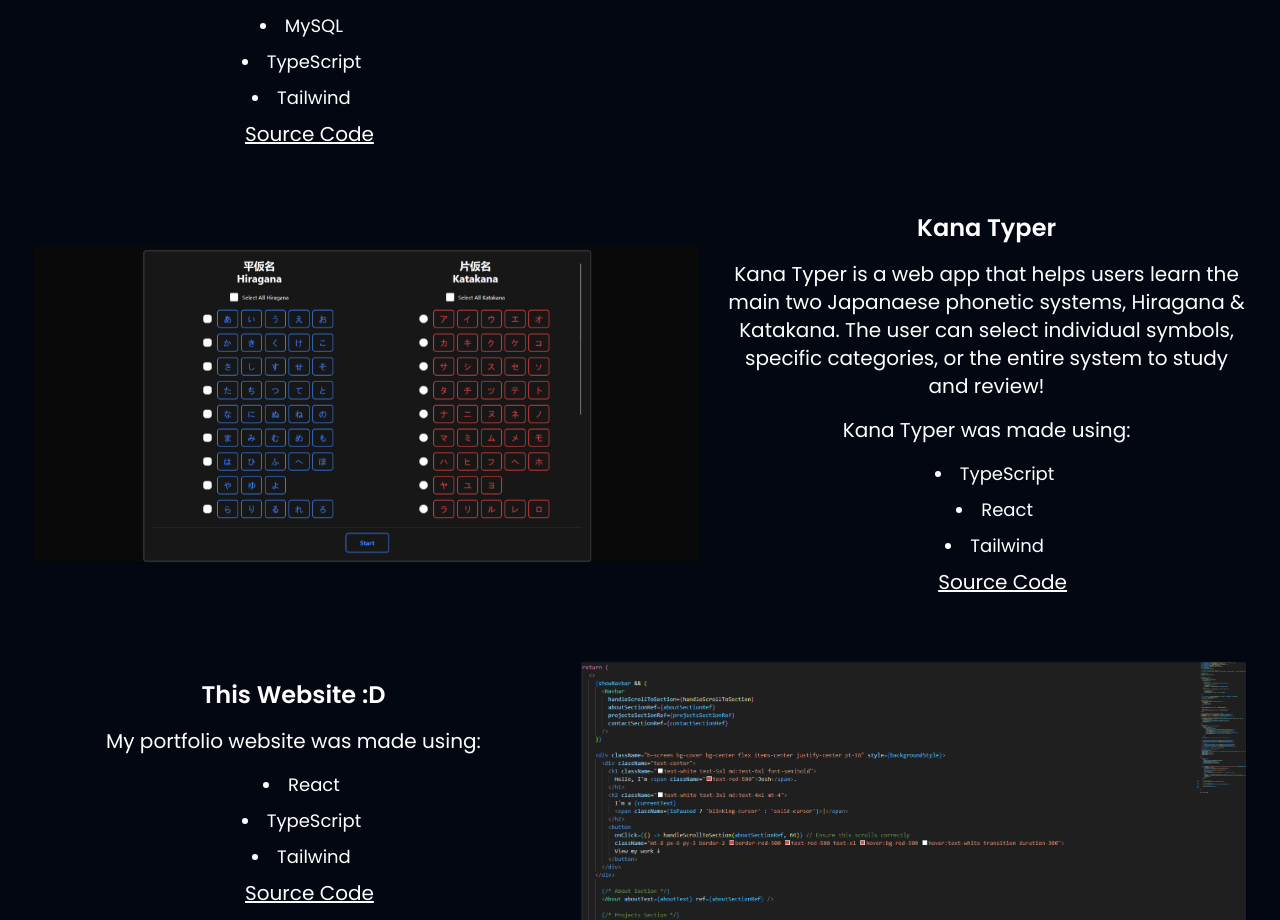
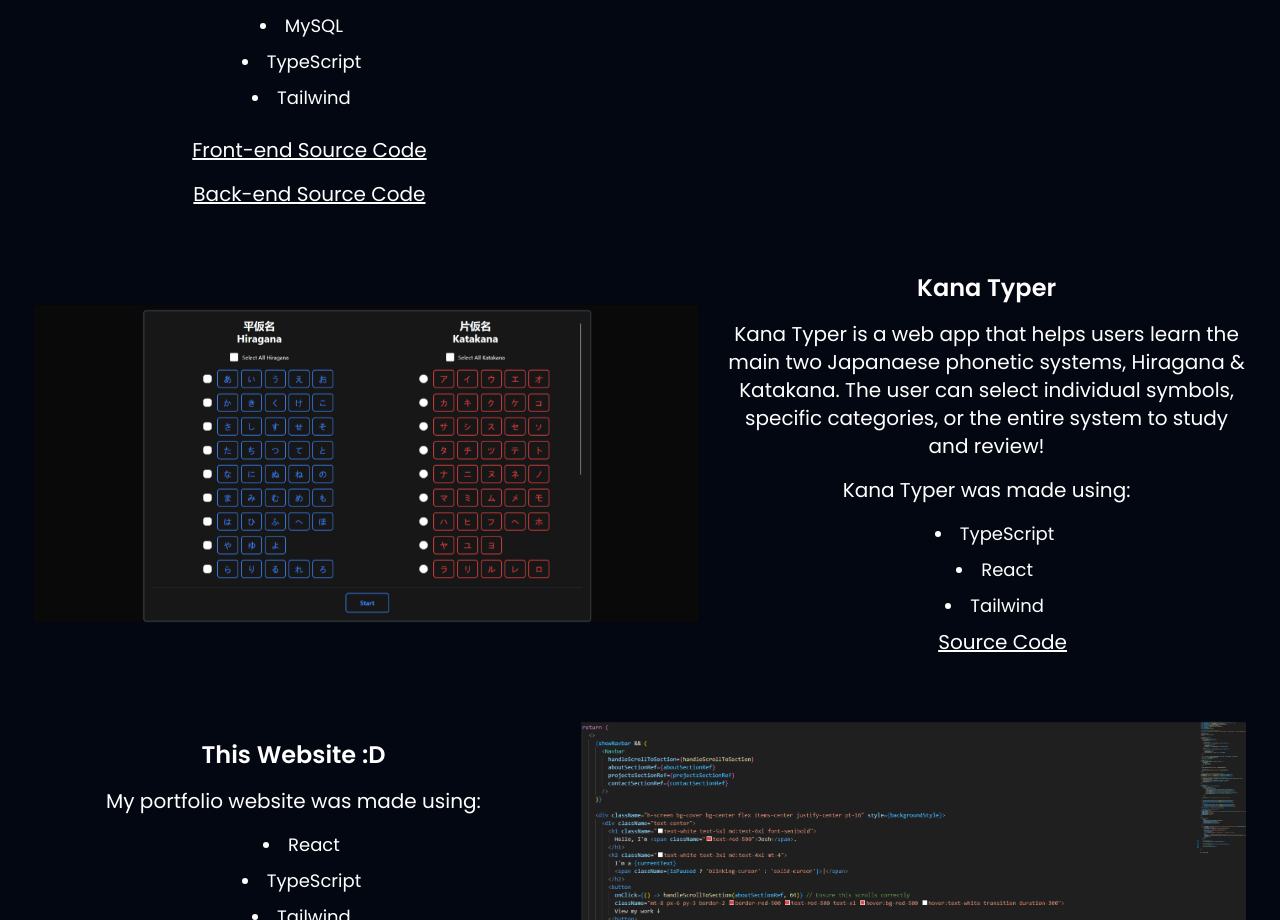
Before and after one commit to Josh-Harrison1600/personalwebsite, a React (Create React App) app: page / in a window 1280 px wide. Shown: the part 2240-3160 px from the top of the page. Built offline with nearby package versions, Linux system fonts and the light colour scheme.

Commit message:
added source code to tarkov randomizer

```diff
--- a/src/components/Projects.tsx
+++ b/src/components/Projects.tsx
@@ -61,12 +61,17 @@ const Projects = forwardRef<HTMLDivElement, ProjectsProps>(({ projectsText }, re
                 </a>
               </li>
             </ul>
-            <a href="https://github.com/Josh-Harrison1600/Tarkov-Randomizer" target="_blank" className="text-xl mt-4 ml-8 underline hover:text-blue-500 transition-all duration-300 transform hover:scale-105">Source Code</a>
+
+            <a href="https://github.com/Josh-Harrison1600/TarkovRandomizer" target="_blank" className="block text-xl mt-4 ml-8 underline hover:text-blue-500 transition-all duration-300 transform hover:scale-105">Front-end Source Code</a>
+
+            <a href="https://github.com/Josh-Harrison1600/TarkovScraper" target="_blank" className="block text-xl mt-4 ml-8 underline hover:text-blue-500 transition-all duration-300 transform hover:scale-105">Back-end Source Code</a>
+
           </div>
           <div data-aos="flip-down" className="md:w-[55%] hover:scale-105 duration-300">
             <a href="https://tarkov-randomizer.vercel.app/" target="_blank" className='block'>
               <img src={require('./images/tarkovRandomizer.png')} className="w-full border-2 border-transparent hover:border-blue-500 hover:scale-105 transition-all duration-300" />
             </a>
+
           </div>
         </div>
 
```
